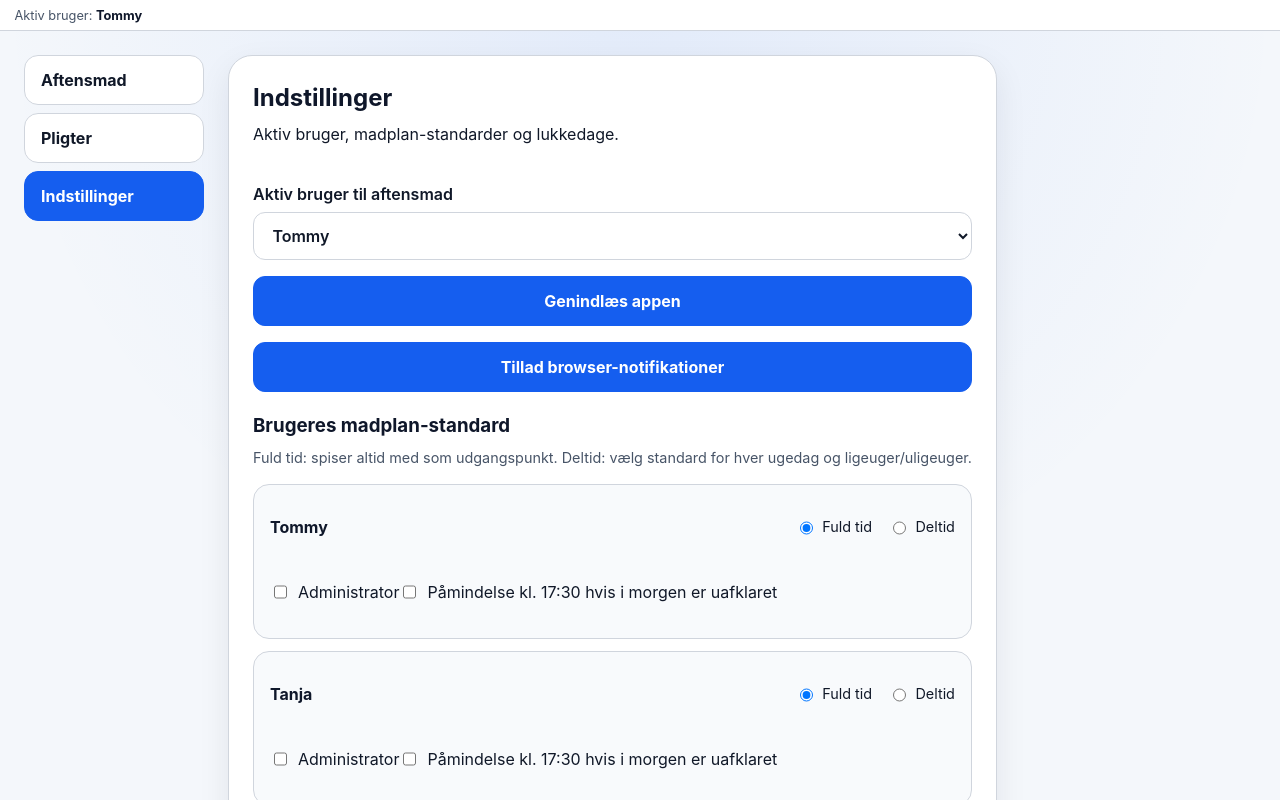
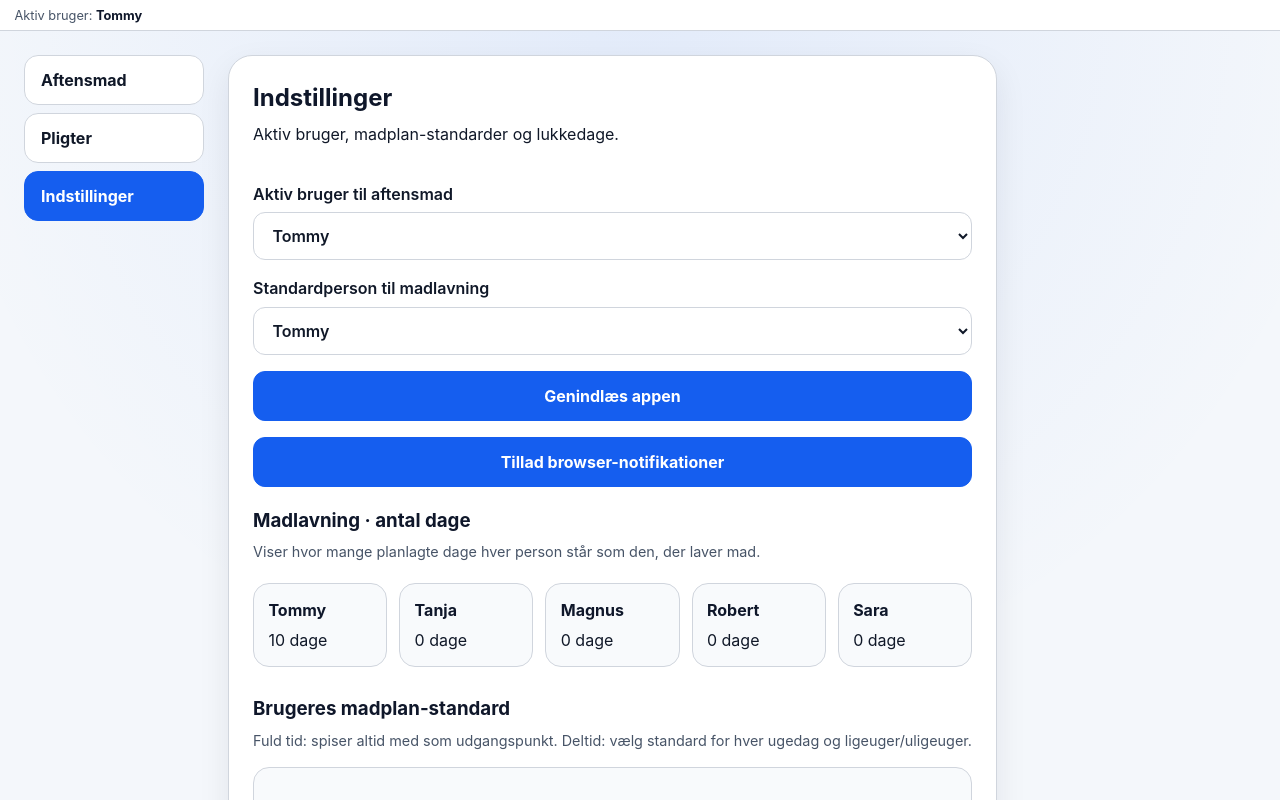
Before and after one commit to Spitfire09/FamilyMealAndChoresPWA, a React (Vite) app: page / in a window 1280 px wide. Both pictures are taken after a click on the button "Indstillinger". Shown: the top 800 px of the page. Built offline with nearby package versions, Linux system fonts and the light colour scheme.

Commit message:
Add default and per-day cook person selection

```diff
--- a/src/App.tsx
+++ b/src/App.tsx
@@ -61,6 +61,7 @@ type KitchenClosedRule = {
 type MealDayOverride = {
   kitchenClosed?: boolean
   mealTime?: string
+  cookPerson?: FamilyMember
 }
 
 type AppSettings = {
@@ -68,6 +69,7 @@ type AppSettings = {
   kitchenClosed: KitchenClosedRule[]
   admins: Partial<Record<FamilyMember, boolean>>
   mealReminders: Partial<Record<FamilyMember, boolean>>
+  defaultCookPerson: FamilyMember
 }
 
 type AppState = {
@@ -192,7 +194,21 @@ function createDefaultPartTimeSchedule(): PartTimeSchedule {
 }
 
 function createDefaultSettings(): AppSettings {
-  return { userSchedules: {}, kitchenClosed: [], admins: {}, mealReminders: {} }
+  return {
+    userSchedules: {},
+    kitchenClosed: [],
+    admins: {},
+    mealReminders: {},
+    defaultCookPerson: FAMILY_MEMBERS[0],
+  }
+}
+
+function getCookPersonForDate(
+  dateKey: string,
+  settings: AppSettings,
+  dayOverrides: Record<string, MealDayOverride>,
+): FamilyMember {
+  return dayOverrides[dateKey]?.cookPerson ?? settings.defaultCookPerson
 }
 
 function createDayForDate(
@@ -359,6 +375,11 @@ function loadState() {
           ...(parsed.settings ?? {}),
           admins: parsed.settings?.admins ?? {},
           mealReminders: parsed.settings?.mealReminders ?? {},
+          defaultCookPerson:
+            parsed.settings?.defaultCookPerson &&
+            FAMILY_MEMBERS.includes(parsed.settings.defaultCookPerson as FamilyMember)
+              ? (parsed.settings.defaultCookPerson as FamilyMember)
+              : FAMILY_MEMBERS[0],
         },
       },
       now,
@@ -607,6 +628,25 @@ function App() {
     )
   }
 
+  function setDefaultCookPerson(member: FamilyMember) {
+    updateSettings((prev) => ({ ...prev, defaultCookPerson: member }))
+  }
+
+  function setDayCookPerson(dateKey: string, cookPerson: FamilyMember) {
+    setState((previous) =>
+      reconcileState(
+        {
+          ...previous,
+          dayOverrides: {
+            ...previous.dayOverrides,
+            [dateKey]: { ...(previous.dayOverrides[dateKey] ?? {}), cookPerson },
+          },
+        },
+        new Date(),
+      ),
+    )
+  }
+
   function addChoreLog(event: FormEvent<HTMLFormElement>) {
     event.preventDefault()
 
@@ -739,6 +779,13 @@ function App() {
     odd: 'Ulige uger',
   }
 
+  const cookCounts = FAMILY_MEMBERS.map((member) => ({
+    member,
+    count: Object.keys(state.mealPlan).filter(
+      (dateKey) => getCookPersonForDate(dateKey, state.settings, state.dayOverrides) === member,
+    ).length,
+  }))
+
   return (
     <div className="app-shell">
       <header className="slim-header">
@@ -809,6 +856,7 @@ function App() {
                     const isExpanded = activeExpandedDay === dateKey
                     const kitchenClosed = isKitchenClosedForDate(dateKey, state.settings, state.dayOverrides)
                     const mealTime = state.dayOverrides[dateKey]?.mealTime?.trim() ?? ''
+                    const cookPerson = getCookPersonForDate(dateKey, state.settings, state.dayOverrides)
 
                     return (
                       <article className={`meal-card${kitchenClosed ? ' kitchen-closed' : ''}`} key={dateKey}>
@@ -843,6 +891,9 @@ function App() {
                             <p>
                               <strong>Spisetid:</strong> {mealTime || 'Ikke angivet'}
                             </p>
+                            <p>
+                              <strong>Laver mad:</strong> {cookPerson}
+                            </p>
                             {kitchenClosed && (
                               <p>
                                 <strong>Køkken:</strong> Lukket denne dag
@@ -869,6 +920,19 @@ function App() {
                                 </button>
                               ))}
                             </div>
+                            <label>
+                              Laver mad
+                              <select
+                                value={cookPerson}
+                                onChange={(event) => setDayCookPerson(dateKey, event.target.value as FamilyMember)}
+                              >
+                                {FAMILY_MEMBERS.map((member) => (
+                                  <option key={member} value={member}>
+                                    {member}
+                                  </option>
+                                ))}
+                              </select>
+                            </label>
                             {kitchenClosed && <p>Køkkenet er lukket denne dag. Tilmelding er låst.</p>}
                             {isSelectedMemberAdmin && (
                               <div className="meal-admin-controls">
@@ -996,6 +1060,19 @@ function App() {
                     ))}
                   </select>
                 </label>
+                <label>
+                  Standardperson til madlavning
+                  <select
+                    value={state.settings.defaultCookPerson}
+                    onChange={(event) => setDefaultCookPerson(event.target.value as FamilyMember)}
+                  >
+                    {FAMILY_MEMBERS.map((member) => (
+                      <option key={member} value={member}>
+                        {member}
+                      </option>
+                    ))}
+                  </select>
+                </label>
                 <button
                   type="button"
                   className="primary-button utility-button"
@@ -1014,6 +1091,21 @@ function App() {
                     Tillad browser-notifikationer
                   </button>
                 )}
+              </div>
+
+              <div className="settings-section">
+                <h3>Madlavning · antal dage</h3>
+                <p className="settings-hint">
+                  Viser hvor mange planlagte dage hver person står som den, der laver mad.
+                </p>
+                <div className="mini-stats">
+                  {cookCounts.map(({ member, count }) => (
+                    <article key={member} className="mini-stat">
+                      <strong>{member}</strong>
+                      <span>{count} dage</span>
+                    </article>
+                  ))}
+                </div>
               </div>
 
               <div className="settings-section">
```
